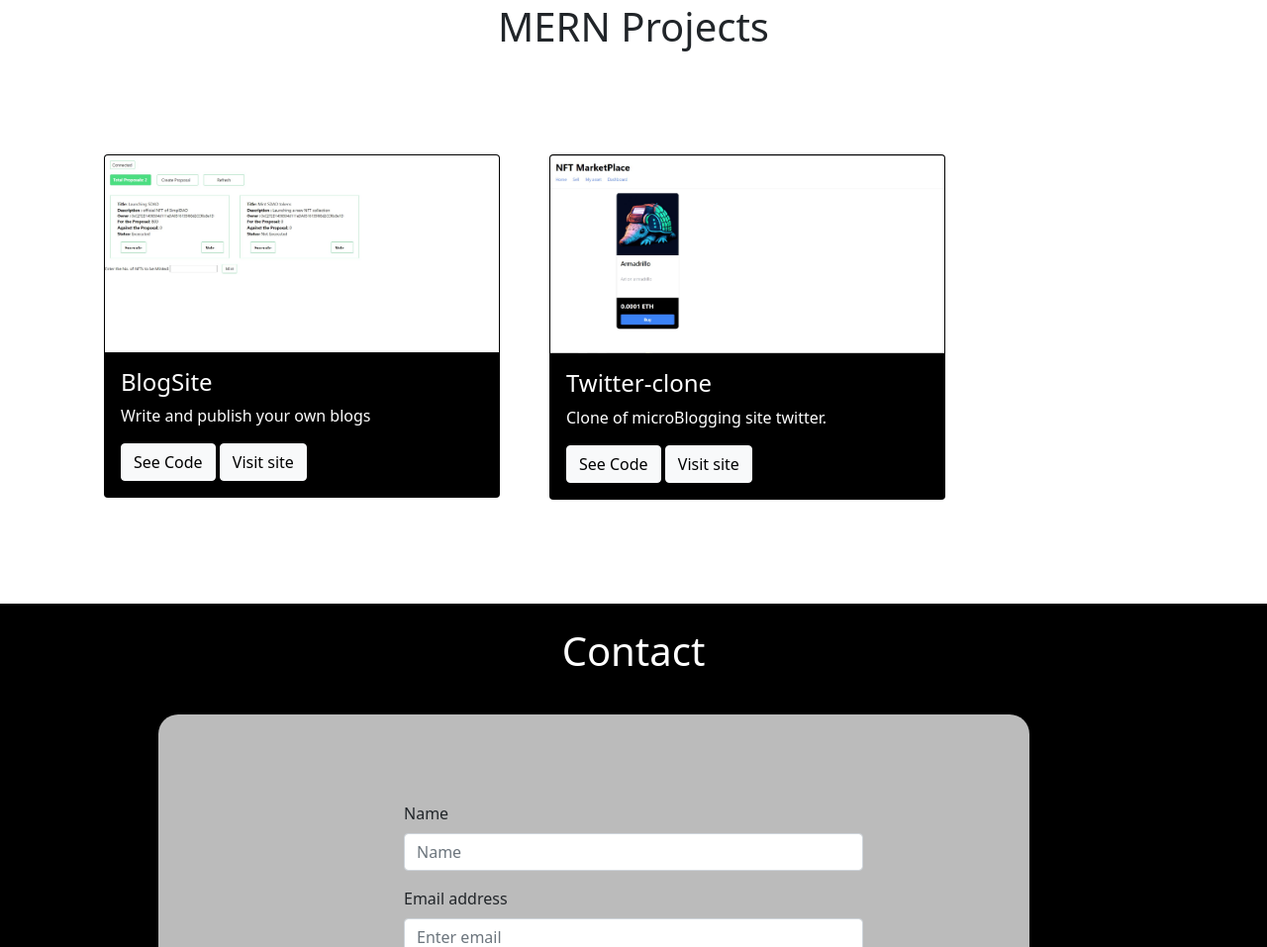
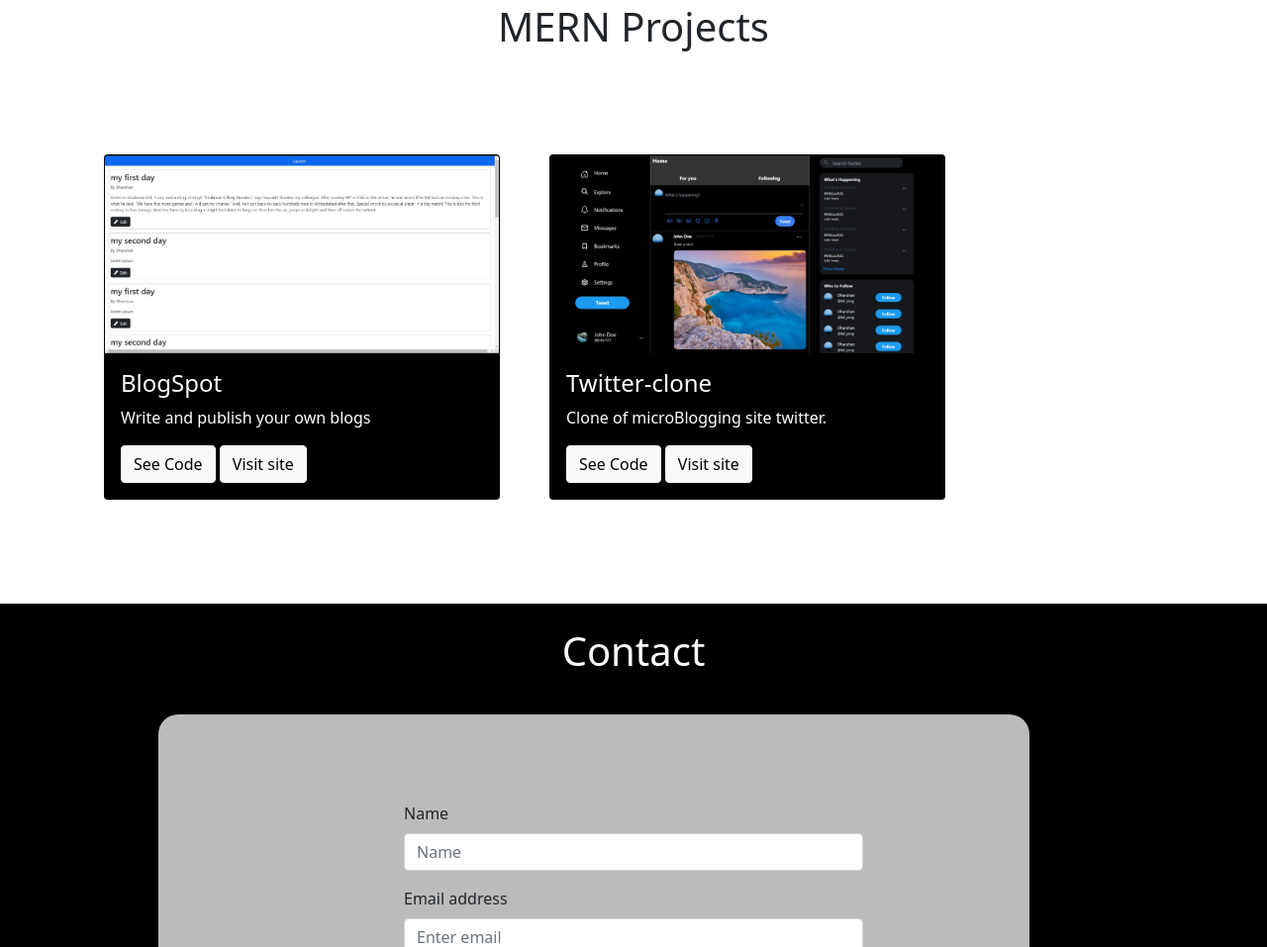
Before and after one commit to Dharshan-K/portfolio-site, a plain HTML site: page index.html in a window 1280 px wide. Shown: the part 2575-3532 px from the top of the page at 99% size. Drawn offline with nearby package versions, Linux system fonts and the light colour scheme; a script that the page names is missing.

Commit message:
new project added.

```diff
--- a/index.html
+++ b/index.html
@@ -183,16 +183,16 @@
 		<h1 class="text-black" style="text-align:center;margin-bottom: 20px;">MERN Projects</h1>
 		<div class="projects-2">
 			<div class="card" style="width:400px">
-				<img class="card-img-top" src="./assets/SimplDAO.jpg" alt="Card image">
+				<img class="card-img-top" src="./assets/blogspot.jpg" alt="Card image">
 				<div class="card-body">
-					<h4 class="card-title text-white">BlogSite</h4>
+					<h4 class="card-title text-white">BlogSpot</h4>
 					<p class="card-text text-white">Write and publish your own blogs</p>
 					<a href="https://github.com/Dharshan-K/blogspoot" class="btn btn-light">See Code</a>
 					<a href="https://blogspot-frontend-dual.onrender.com/" class="btn btn-light">Visit site</a>
 				</div>
 			</div>
 			<div class="card" style="width:400px">
-				<img class="card-img-top" src="./assets/NFTMarket1.jpg" alt="Card image">
+				<img class="card-img-top" src="./assets/twitter.jpg" alt="Card image">
 				<div class="card-body">
 					<h4 class="card-title text-white">Twitter-clone</h4>
 					<p class="card-text text-white">Clone of microBlogging site twitter.</p>
```
Also changed, not shown: assets/blogspot.jpg (added), assets/twitter.jpg (renamed from assets/Screenshot 2023-07-30 120221.jpg).
